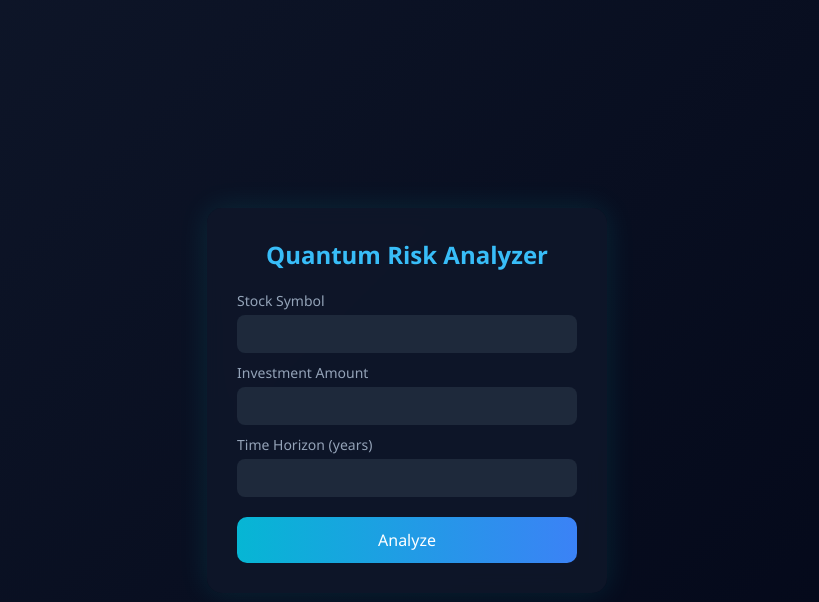
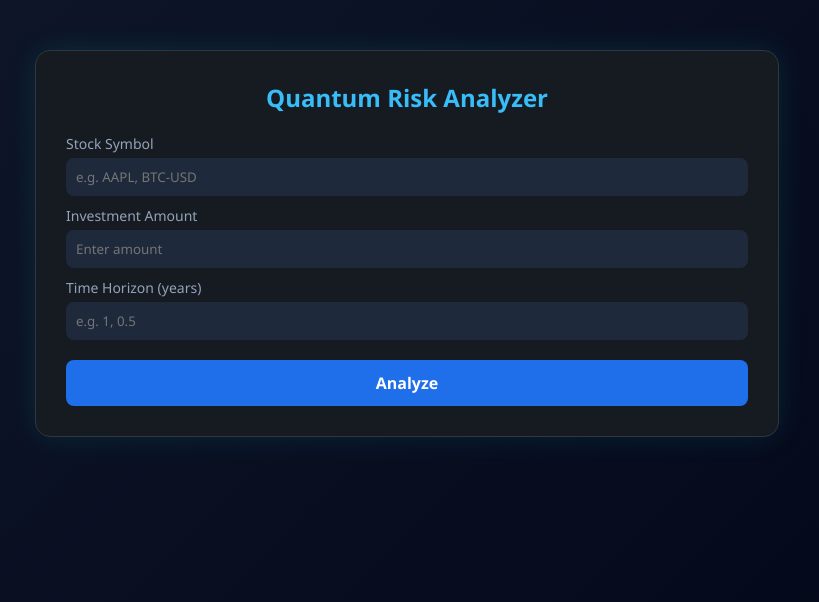
Before and after one commit to Kesa799/Financial_risk_analysis, a Flask app: page / in a window 1280 px wide. Shown: the top 602 px of the page, without its empty margins (233-1052 px from the left). Run offline with Flask 3, Linux system fonts and the light colour scheme.

Commit message:
Update index.html

```diff
--- a/templates/index.html
+++ b/templates/index.html
@@ -1,25 +1,35 @@
 <!DOCTYPE html>
-<html>
+<html lang="en">
 <head>
-<link rel="stylesheet" href="{{ url_for('static', filename='style.css') }}">
+    <meta charset="UTF-8">
+    <meta name="viewport" content="width=device-width, initial-scale=1.0">
+    <title>Quantum Risk Analyzer</title>
+    <link rel="stylesheet" href="{{ url_for('static', filename='style.css') }}">
 </head>
 <body>
-<div class="container">
-    <h1>Quantum Risk Analyzer</h1>
+    <div class="result-container">
+        <div class="card">
+            <h1>Quantum Risk Analyzer</h1>
 
-    <form action="/analyze" method="post">
-        <label>Stock Symbol</label>
-        <input type="text" name="stock" required>
+            <form action="/analyze" method="POST">
+                <div class="input-group">
+                    <label for="stock">Stock Symbol</label>
+                    <input type="text" id="stock" name="stock" placeholder="e.g. AAPL, BTC-USD" required>
+                </div>
 
-        <label>Investment Amount</label>
-        <input type="number" name="amount" required>
+                <div class="input-group">
+                    <label for="amount">Investment Amount</label>
+                    <input type="number" id="amount" name="amount" placeholder="Enter amount" required>
+                </div>
 
-        <label>Time Horizon (years)</label>
-        <input type="number" name="time" required>
+                <div class="input-group">
+                    <label for="years">Time Horizon (years)</label>
+                    <input type="number" step="0.1" id="years" name="years" placeholder="e.g. 1, 0.5" required>
+                </div>
 
-        <button type="submit">Analyze</button>
-    </form>
-</div>
-
+                <button type="submit" class="analyze-btn">Analyze</button>
+            </form>
+        </div>
+    </div>
 </body>
 </html>
```
